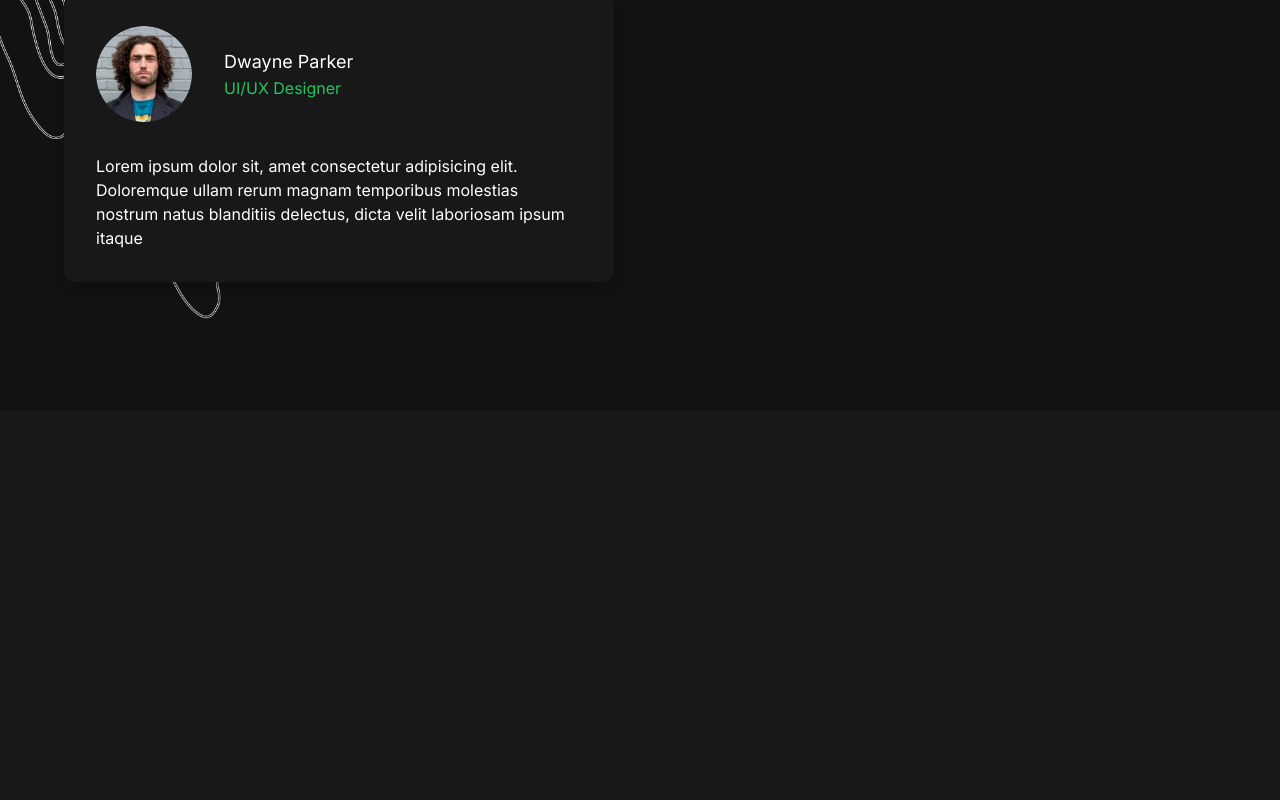
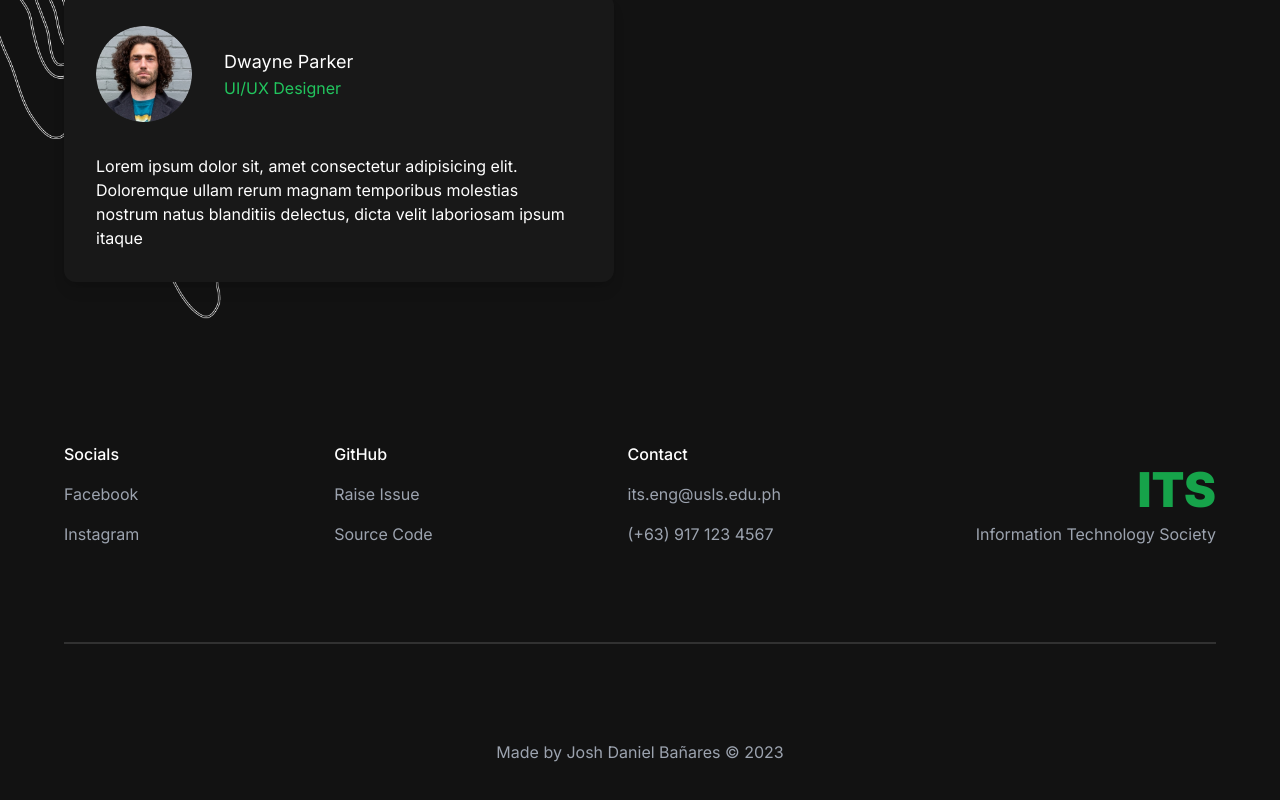
Before and after one commit to joshxfi/ITC101, a Next.js app in the folder its-website/: page / in a window 1280 px wide. Shown: the part 1860-2660 px from the top of the page. Before the commit the page ends 2270 px from the top, so only its background shows below. Built offline with nearby package versions, Linux system fonts and the light colour scheme; a web font is replaced by a local one.

Commit message:
feat: add footer

```diff
--- /dev/null
+++ b/its-website/src/components/Footer.tsx
@@ -0,0 +1,43 @@
+import { footerItems } from "@/utils/constants";
+import { Container } from "./Container";
+
+export const Footer = () => {
+  return (
+    <Container className="pb-12 flex flex-col items-center">
+      <div className="mt-40 grid w-full grid-cols-2 flex-wrap justify-between gap-y-16 sm:flex">
+        {footerItems.map((item) => (
+          <ul key={item.name} className="flex flex-col gap-4">
+            <li className="font-medium">{item.name}</li>
+            {item.children.map((c) => (
+              <li key={c.name}>
+                <a
+                  href={c.href}
+                  target="_blank"
+                  rel="noopener noreferrer"
+                  className="text-gray-400 transition-colors hover:text-gray-500"
+                >
+                  {c.name}
+                </a>
+              </li>
+            ))}
+          </ul>
+        ))}
+        <div className="text-gray-400 text-right self-end space-y-2">
+          <h1 className="text-green-600 font-black text-5xl">ITS</h1>
+          <p>Information Technology Society</p>
+        </div>
+      </div>
+
+      <div className="bg-secondary-100 h-[2px] my-24 w-full" />
+
+      <a
+        href="https://github.com/joshxfi"
+        target="_blank"
+        rel="noopener noreferrer"
+        className="text-gray-400"
+      >
+        Made by Josh Daniel Bañares © 2023
+      </a>
+    </Container>
+  );
+};
--- a/its-website/src/pages/index.tsx
+++ b/its-website/src/pages/index.tsx
@@ -1,5 +1,5 @@
 import Image from "next/image";
-import { Hero, Partners } from "@/components";
+import { Hero, Partners, Footer } from "@/components";
 import { Testimonials } from "@/components/Testimonials";
 
 export default function Home() {
@@ -7,7 +7,7 @@ export default function Home() {
     <section className="mt-32">
       <Hero />
 
-      <div className="relative bg-secondary-400 pb-32 mt-40 pt-12">
+      <div className="relative bg-secondary-400 mt-40 pt-12">
         <div className="w-screen absolute -z-10 -top-28 h-[200px]">
           <Image
             src="/assets/wave.svg"
@@ -18,8 +18,8 @@ export default function Home() {
         </div>
 
         <Partners />
-
         <Testimonials />
+        <Footer />
       </div>
     </section>
   );
--- /dev/null
+++ b/its-website/src/utils/constants.ts
@@ -0,0 +1,41 @@
+export const footerItems = [
+  {
+    name: "Socials",
+    children: [
+      {
+        name: "Facebook",
+        href: "https://www.facebook.com/informationtechnologysocietyclub",
+      },
+      {
+        name: "Instagram",
+        href: "https:/instagram.com/its_usls",
+      },
+    ],
+  },
+  {
+    name: "GitHub",
+    children: [
+      {
+        name: "Raise Issue",
+        href: "https://github.com/joshxfi/ITC101/issues",
+      },
+      {
+        name: "Source Code",
+        href: "https://github.com/joshxfi/ITC101/tree/main/its-website",
+      },
+    ],
+  },
+  {
+    name: "Contact",
+    children: [
+      {
+        name: "its.eng@usls.edu.ph",
+        href: "mailto:its.eng@usls.edu.ph",
+      },
+      {
+        name: "(+63) 917 123 4567",
+        href: "#",
+      },
+    ],
+  },
+];
```
Also changed, not shown: its-website/src/components/index.ts (+6 -5 lines).
